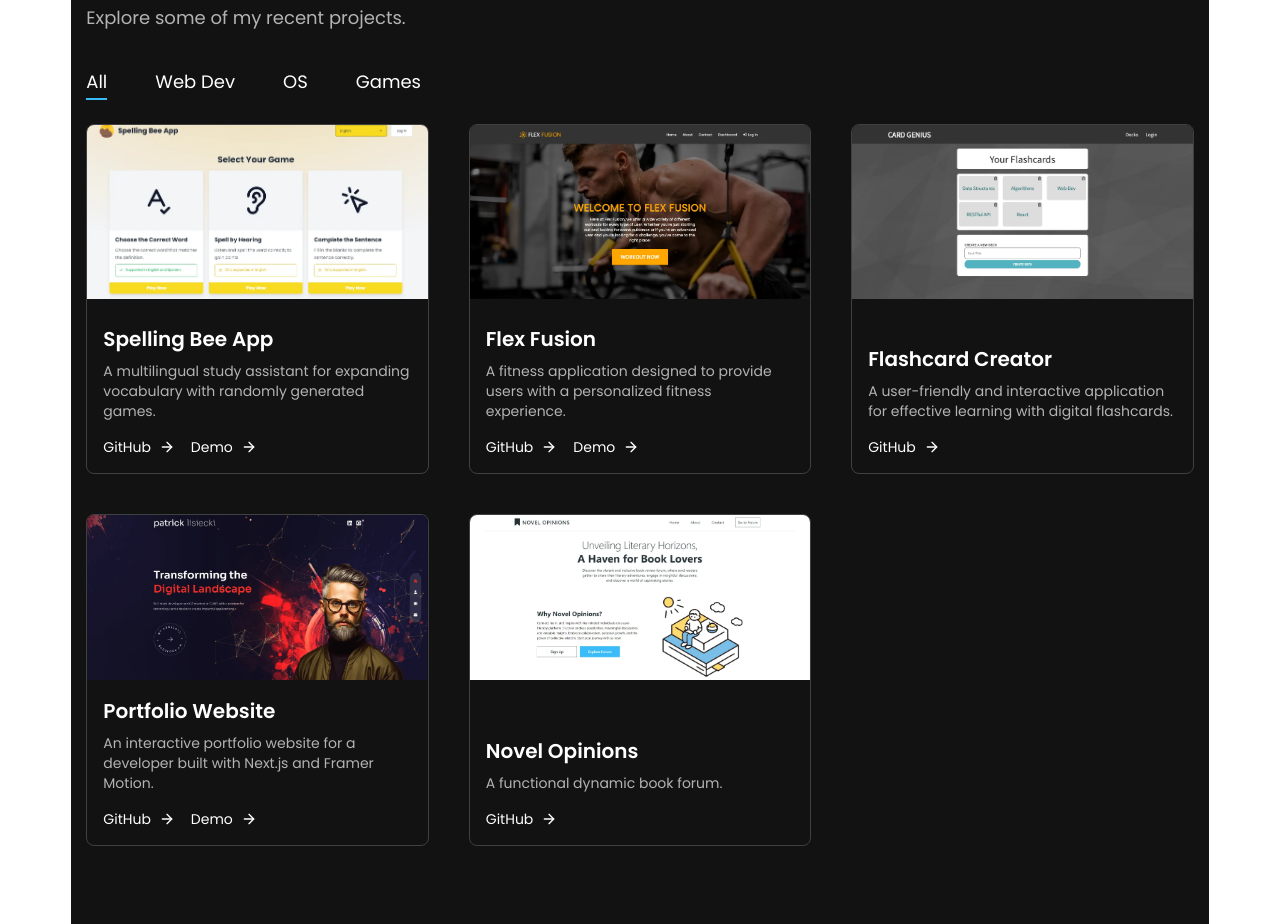
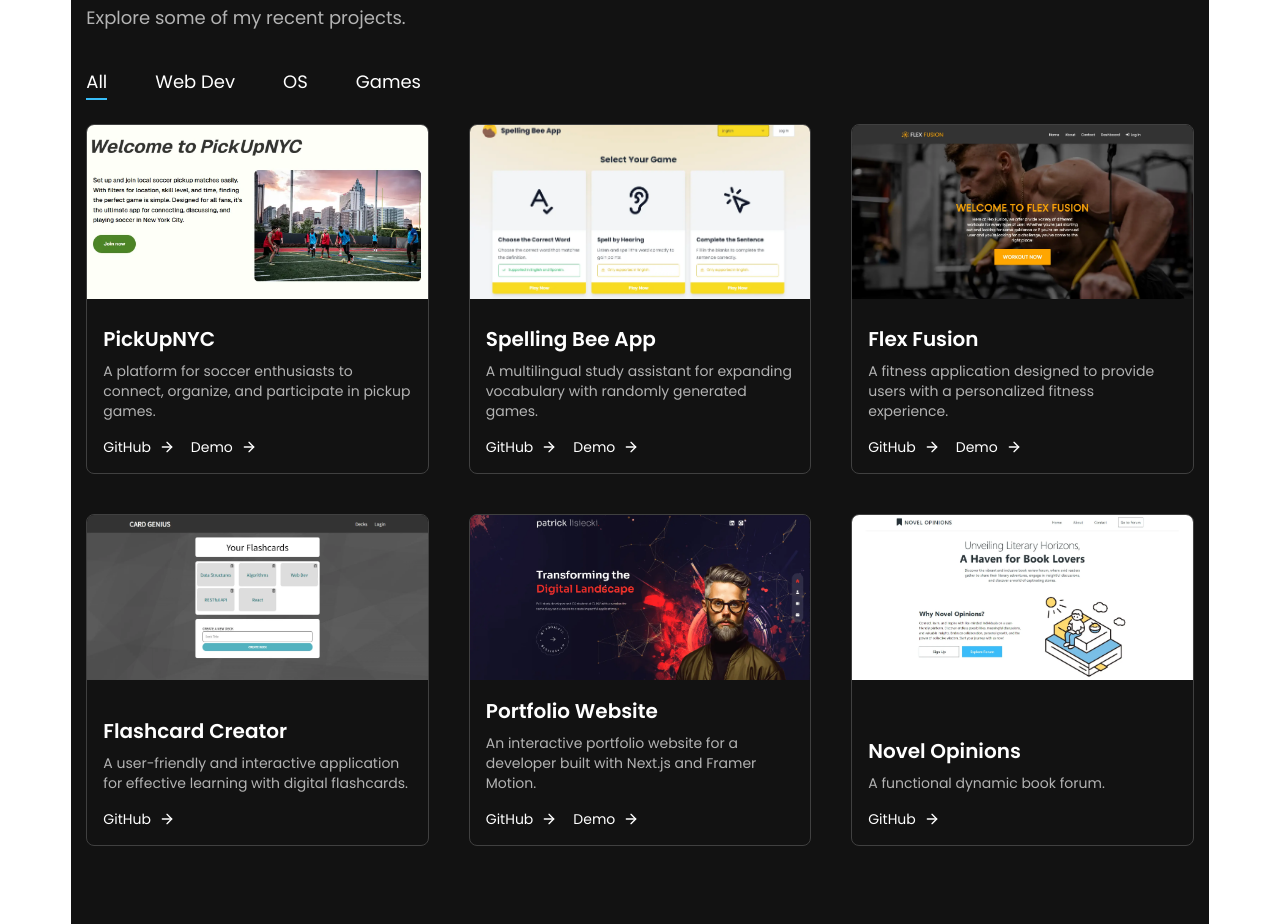
Before and after one commit to PatrickLisiecki/personal-site, a React (Vite) app: page / in a window 1280 px wide. Shown: the part 3280-4204 px from the top of the page. Built offline with nearby package versions, Linux system fonts and the light colour scheme.

Commit message:
add recent project to data

```diff
--- a/src/data/data.js
+++ b/src/data/data.js
@@ -56,6 +56,15 @@ export const experienceData = [
 ];
 
 export const projectsData = [
+    {
+        title: "PickUpNYC",
+        description: "A platform for soccer enthusiasts to connect, organize, and participate in pickup games.",
+        link: "https://github.com/pickupnyc/pickupnyc",
+        demo: "https://pickupnyc.onrender.com/",
+        img: "/pickupnyc.webp",
+        tech: ["/react.svg", "/javascript.svg", "/node.svg", "postgresql.svg"],
+        type: "web",
+    },
     {
         title: "Spelling Bee App",
         description: "A multilingual study assistant for expanding vocabulary with randomly generated games.",
```
